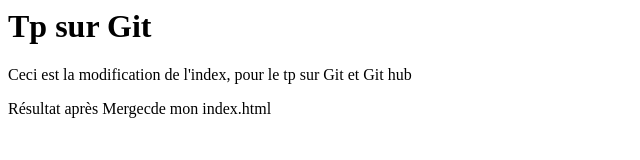
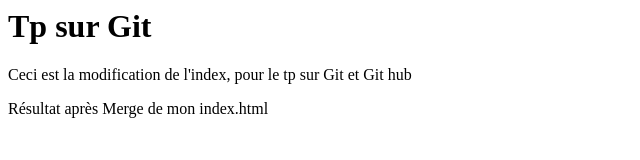
Before and after one commit to Bazonnet-Ilan/-hello-github-web-, a plain HTML site: page index.html in a window 1280 px wide. Shown: the full height of the page, 0-640 px from the left. Drawn offline with Linux system fonts and the light colour scheme.

Commit message:
correction d'un mot

```diff
--- a/index.html
+++ b/index.html
@@ -1,3 +1,3 @@
 <h1>Tp sur Git</h1>
 <p>Ceci est la modification de l'index, pour le tp sur Git et Git hub</p>
-<p>Résultat après Mergecde mon index.html</p>
+<p>Résultat après Merge de mon index.html</p>
```
